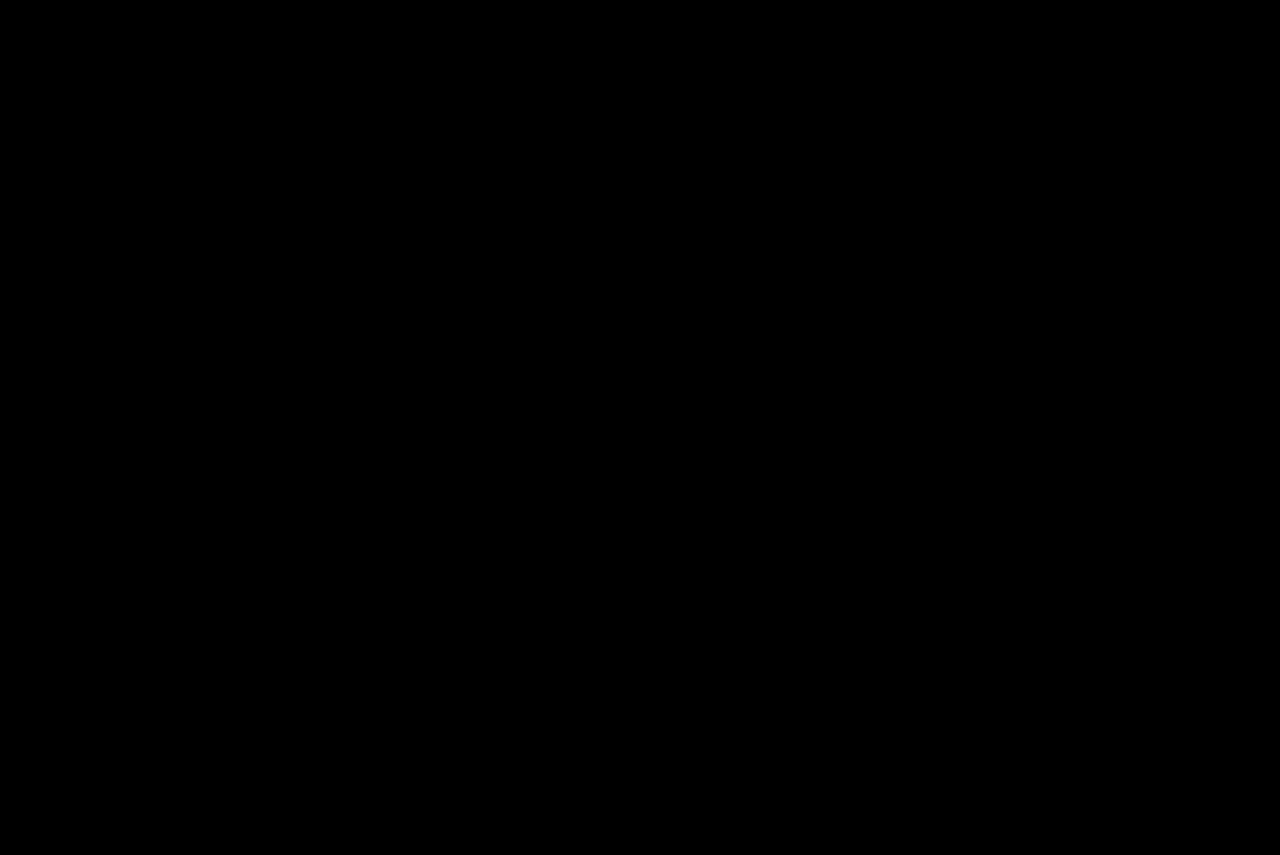
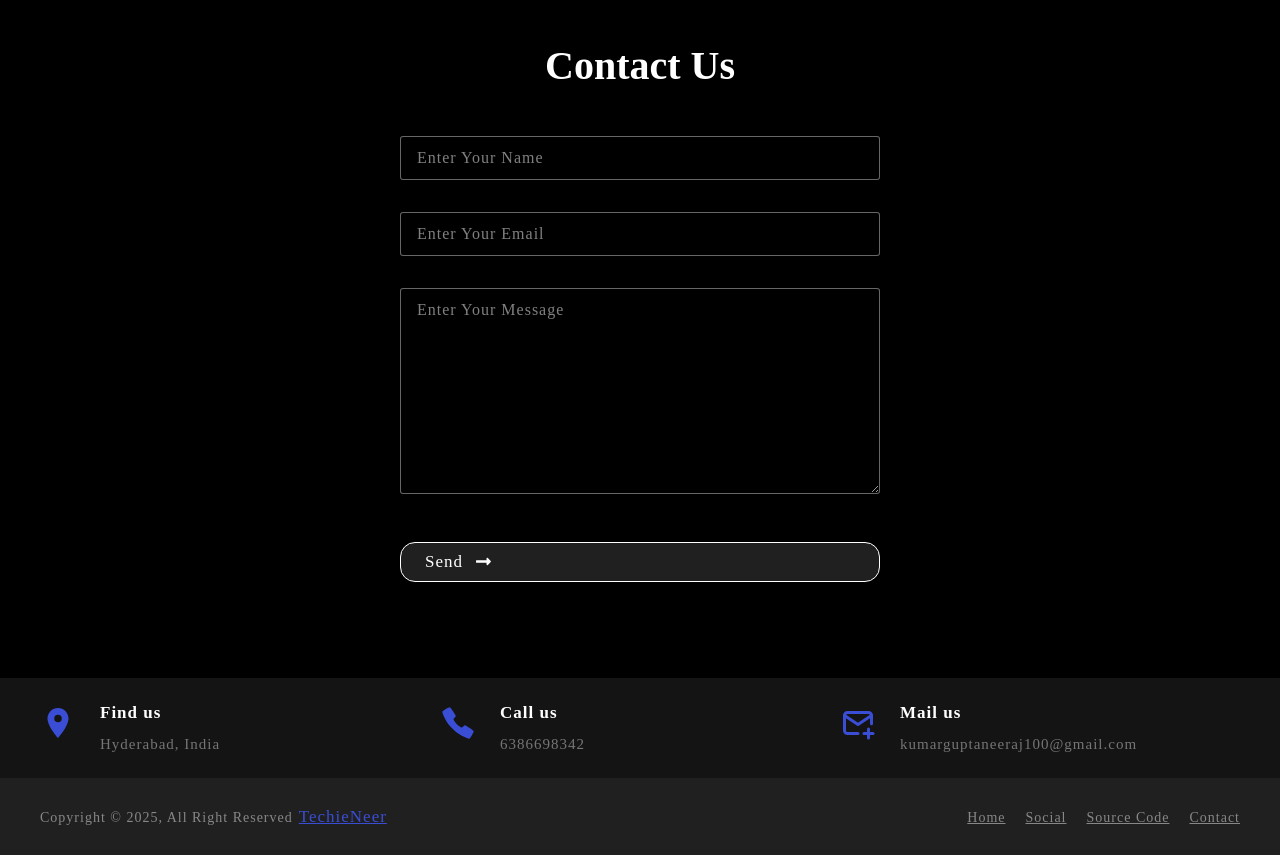
Before and after one commit to NeerCodes/World-Atlas, a React (Vite) app: page /contact in a window 1280 px wide. Shown: the part 160-1015 px from the top of the page. Before the commit the page ends 800 px from the top, so only its background shows below. Built offline with nearby package versions, Linux system fonts and the light colour scheme.

Commit message:
contact and footer

```diff
--- /dev/null
+++ b/src/api/footerApi.json
@@ -0,0 +1,17 @@
+[
+  {
+    "icon": "MdPlace",
+    "title": "Find us",
+    "details": "Hyderabad, India"
+  },
+  {
+    "icon": "IoCallSharp",
+    "title": "Call us",
+    "details": "6386698342"
+  },
+  {
+    "icon": "TbMailPlus",
+    "title": "Mail us",
+    "details": "kumarguptaneeraj100@gmail.com"
+  }
+]
--- a/src/components/UI/Footer.jsx
+++ b/src/components/UI/Footer.jsx
@@ -1,8 +1,79 @@
 import React from 'react'
+import footerContact from '../../api/footerApi.json'
+import { MdPlace } from 'react-icons/md'
+import { IoCallSharp } from 'react-icons/io5'
+import { TbMailPlus } from 'react-icons/tb'
+import { NavLink } from 'react-router-dom'
 
 const Footer = () => {
+  const footerIcon = {
+    MdPlace: <MdPlace />,
+    IoCallSharp: <IoCallSharp />,
+    TbMailPlus: <TbMailPlus />
+  }
   return (
-    <h1>Footer</h1>
+    <footer className='footer-section'>
+      <div className='container grid grid-three-cols'>
+        {
+          footerContact.map((curData, index) => {
+            const {icon, title, details} = curData;
+            return (
+              <div className='footer-contact' key={index}>
+                <div className='icon'> {footerIcon[icon]}</div>
+                <div className='footer-contact-text'>
+                  <p>{title}</p>
+                  <p>{details}</p>
+                </div>
+              </div>
+            )
+          })
+        }
+      </div>
+
+      <div className="copyright-area">
+        <div className="container">
+          <div className="grid grid-two-cols">
+            <div className="copyright-text">
+              <p>
+                Copyright &copy; 2025, All Right Reserved
+                <NavLink to="https://neercodes.github.io/portfolio/" target="_blank">
+                  TechieNeer
+                </NavLink>
+              </p>
+            </div>
+
+            <div className="footer-menu">
+              <ul>
+                <li>
+                  <NavLink to="/">Home</NavLink>
+                </li>
+
+                <li>
+                  <NavLink
+                    to="https://www.instagram.com/schrodinger_smiles/"
+                    target="_blank"
+                  >
+                    Social
+                  </NavLink>
+                </li>
+                <li>
+                  <NavLink
+                    to="https://github.com/NeerCodes/World-Atlas"
+                    target="_blank"
+                  >
+                    Source Code
+                  </NavLink>
+                </li>
+                <li>
+                  <NavLink to="/contact">Contact</NavLink>
+                </li>
+              </ul>
+            </div>
+          </div>
+        </div>
+      </div>
+
+    </footer>
   )
 }
 
--- a/src/pages/Contact.jsx
+++ b/src/pages/Contact.jsx
@@ -1,10 +1,52 @@
-import React from 'react'
-import { HiH1 } from 'react-icons/hi2'
+import React from "react";
+import { FaLongArrowAltRight } from "react-icons/fa";
+import { HiH1 } from "react-icons/hi2";
 
 const Contact = () => {
+
+  const handleFormSubmit = (formData) => {
+    console.log(formData.entries());
+    const formInputData = Object.fromEntries(formData.entries());
+    console.log('Formdata: ', formInputData)
+  }
+
   return (
-    <h1>Contact</h1>
-  )
-}
+    <section className="section-contact">
+      <h2 className="container-title">Contact Us</h2>
 
-export default Contact
+      <div className="container contact-wrapper">
+        <form action={handleFormSubmit}>
+          <input
+            type="text"
+            className="form-control"
+            required
+            autoComplete="false"
+            placeholder="Enter your name"
+            name="username"
+          />
+          <input
+            type="email"
+            className="form-control"
+            required
+            autoComplete="false"
+            placeholder="Enter your email"
+            name="email"
+          />
+          <textarea
+            className="form-control"
+            rows="10"
+            placeholder="Enter your message"
+            name="message"
+            required
+            autoComplete="false"
+          ></textarea>
+          <button type="submit" value="send">
+            Send    <FaLongArrowAltRight />
+          </button>
+        </form>
+      </div>
+    </section>
+  );
+};
+
+export default Contact;
```
